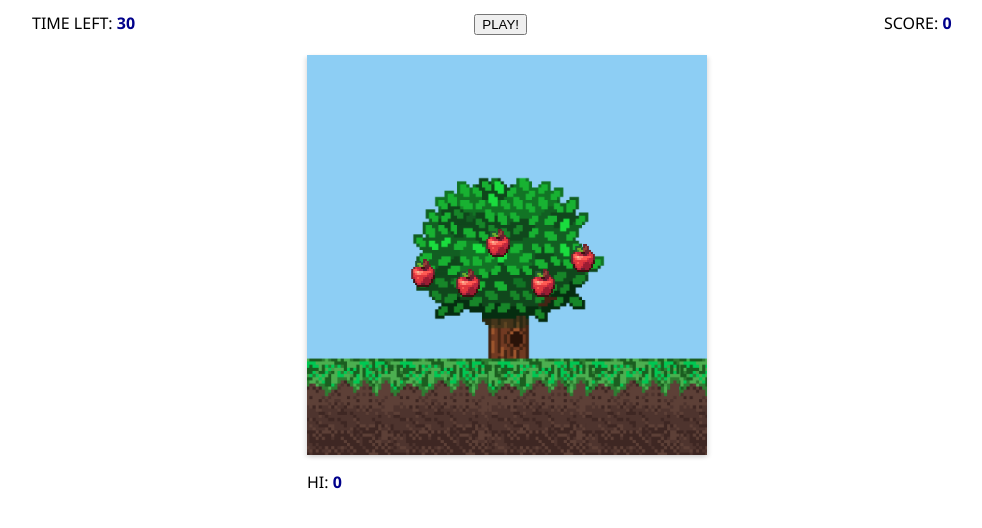
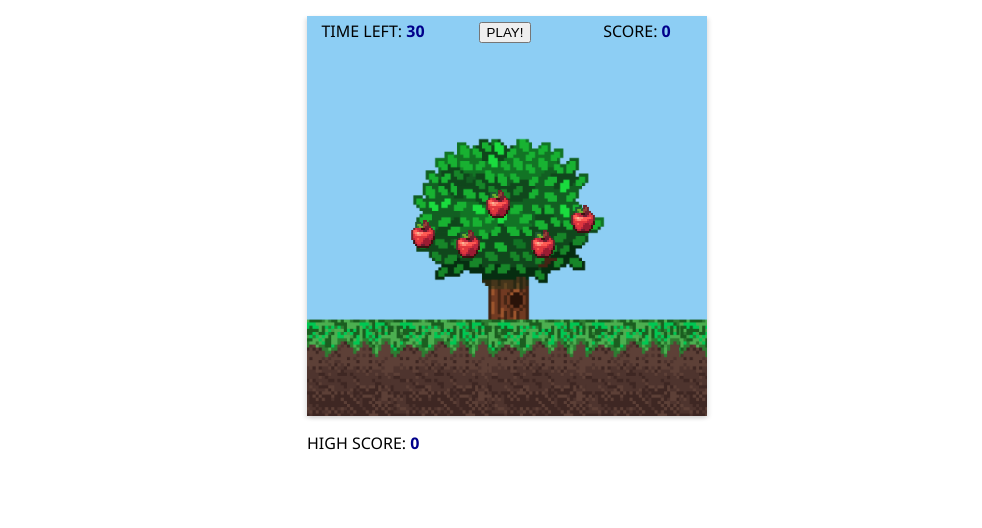
Before and after one commit to GeekWulf/Learning-CSS-and-JS, a plain HTML site: page assets/index.html in a window 1280 px wide. Shown: the whole page, without its empty margins (133-1115 px from the left). Drawn offline with Linux system fonts and the light colour scheme.

Commit message:
finished

```diff
--- a/assets/index.html
+++ b/assets/index.html
@@ -9,13 +9,14 @@
 </head>
 <body>
 
-    <ui id = "ScoreBoard">
-        <li>Time Left: <span id="time">30</span></li>
-        <li><button onclick="startGame();" id="btn">PLAY!</button></li>
-        <li>Score: <span id="score">0</span></li>
-    </ui>
+    <div id="scene">
 
-    <div id="scene">
+        <ui id = "ScoreBoard">
+            <li>Time Left: <span id="time">30</span></li>
+            <li><button onclick="startGame();" id="btn">PLAY!</button></li>
+            <li>Score: <span id="score">0</span></li>
+        </ui>
+
         <img src="sprites/8-bits-tree.png" id="tree">
         <img src="sprites/8-bit-ground.png" id="ground">
         <img style="top: 200px; left: 100px;" onclick="fallDown(this)" src="sprites/8-bit-apple.png" class="apple">
@@ -25,7 +26,7 @@
         <img style="top: 185px; left: 260px;" onclick="fallDown(this)" src="sprites/8-bit-apple.png" class="apple">
     </div>
 
-    <p style="width: 400px; margin: 0 auto;">Hi: <span id="high">0</span></p>
+    <p style="width: 400px; margin: 0 auto;">High score: <span id="high">0</span></p>
 
     <script src="js/GameController.js"></script>
 </body>
```
